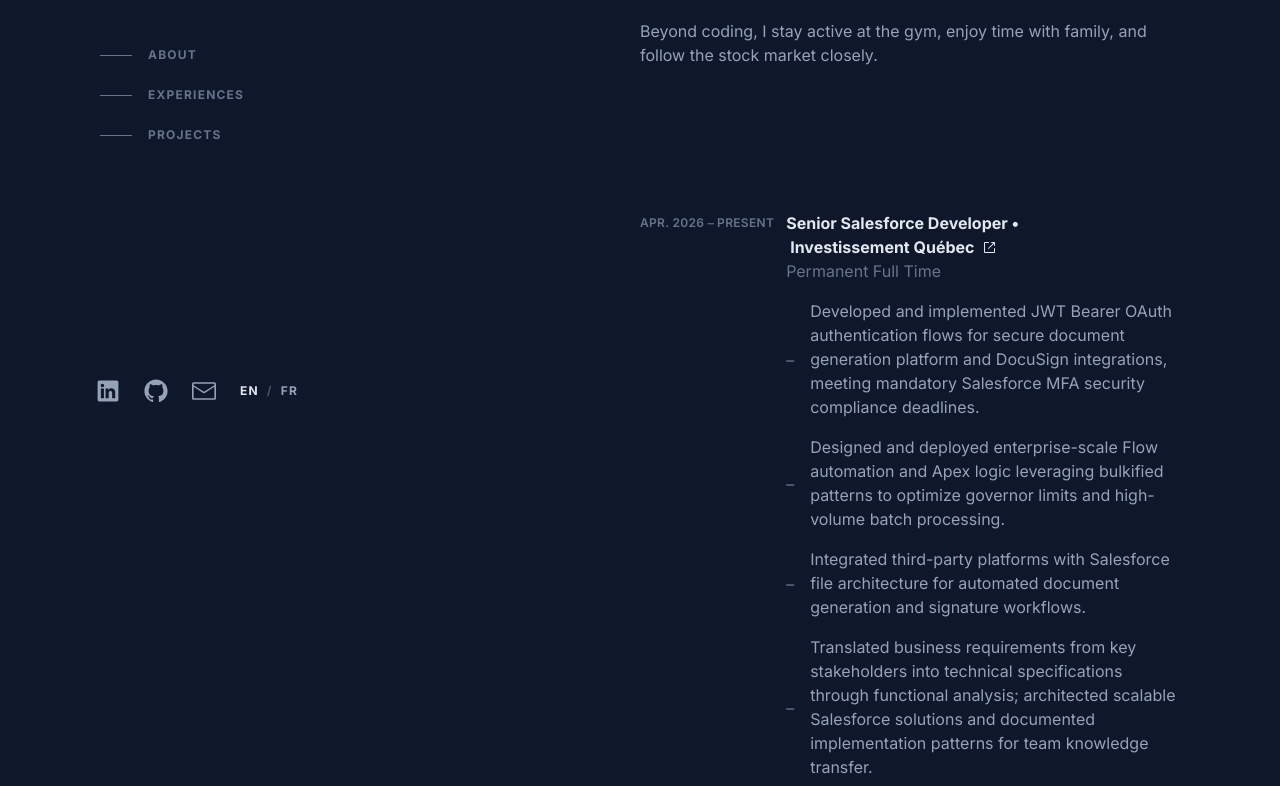
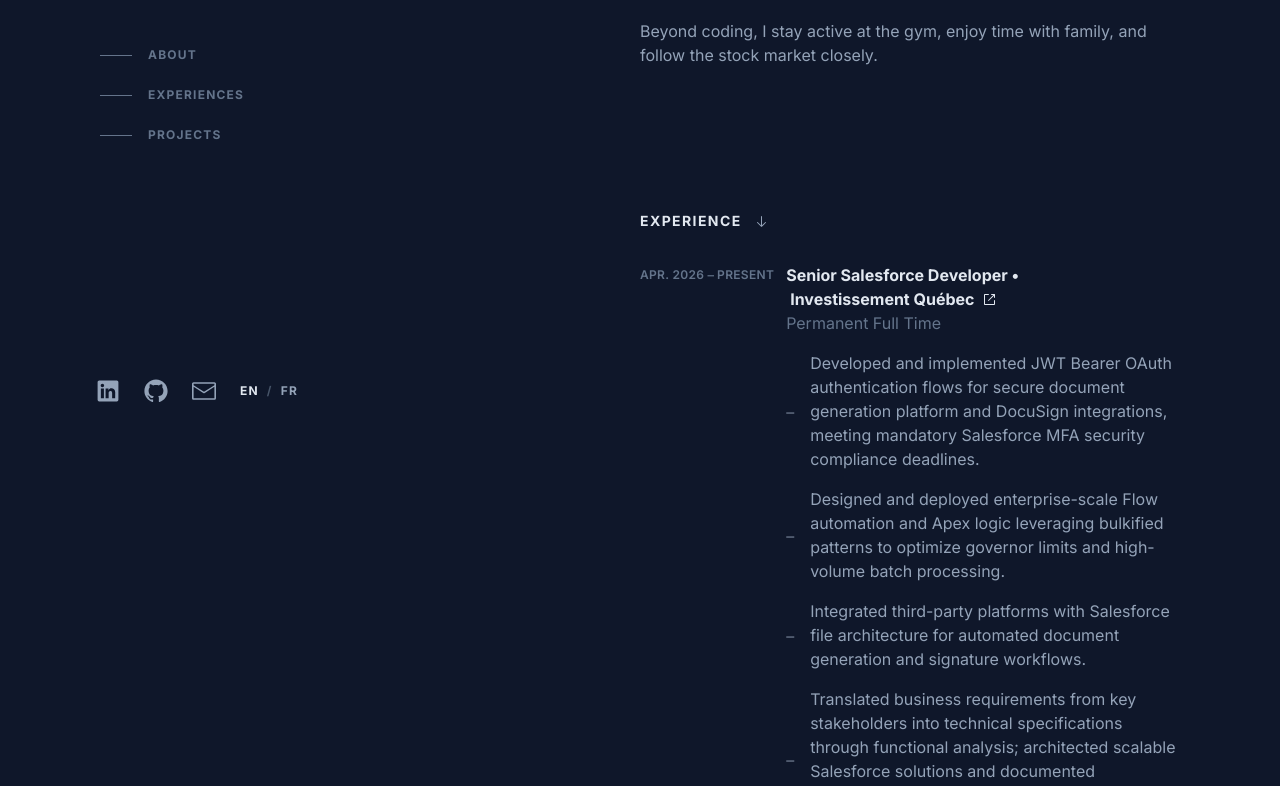
Before and after one commit to kevinshirley/v3, a Next.js app: page / in a window 1280 px wide. Shown: the part 301-1087 px from the top of the page. Built offline with nearby package versions, Linux system fonts and the light colour scheme.

Commit message:
Add a sort toggle to the Experience section

```diff
--- a/src/components/experiences/index.tsx
+++ b/src/components/experiences/index.tsx
@@ -5,14 +5,15 @@ import { ExternalLinkIcon, ArrowRightIcon } from '@radix-ui/react-icons';
 import { experiences, ExperienceType } from '@/data/experiences';
 import { ui } from '@/data/ui';
 import { Locale } from '@/i18n/config';
+import SortableList from './sortable-list';
 
 const Experiences: React.FC<{ locale: Locale }> = ({ locale }) => (
   <section className='mb-36' id='experiences'>
-    <div className='block lg:hidden mb-8'>
-      <h2 className='text-sm font-bold uppercase tracking-widest text-slate-200 lg:sr-only'>{ui[locale].experiences.heading}</h2>
-    </div>
-    <div>
-      {experiences.map((experience: ExperienceType) => (
+    <SortableList
+      heading={ui[locale].experiences.heading}
+      sortOldestFirst={ui[locale].experiences.sortOldestFirst}
+      sortNewestFirst={ui[locale].experiences.sortNewestFirst}
+      items={experiences.map((experience: ExperienceType) => (
         <div key={experience.id} className='mb-24 last:mb-0 md:mb-12 flex flex-col sm:flex-row gap-x-3'>
           <div className='z-10 mb-2 mt-1 text-xs font-semibold uppercase tracking-wide text-slate-500 sm:col-span-2 whitespace-nowrap'>
             {experience.from[locale]} ⎯ {experience.to[locale]}
@@ -40,7 +41,7 @@ const Experiences: React.FC<{ locale: Locale }> = ({ locale }) => (
           </div>
         </div>
       ))}
-    </div>
+    />
     <div className='mt-12'>
       <a className='text-slate-200 font-bold flex items-center gap-x-2 hover:gap-x-3 hover:underline transition-all' href='/resume.pdf' target='__blank'>{ui[locale].experiences.resume} <ArrowRightIcon /></a>
     </div>
--- /dev/null
+++ b/src/components/experiences/sortable-list.tsx
@@ -0,0 +1,37 @@
+'use client';
+
+import React, { useState } from 'react';
+import { ArrowDownIcon } from '@radix-ui/react-icons';
+
+interface SortableListProps {
+  heading: string;
+  sortOldestFirst: string;
+  sortNewestFirst: string;
+  // Expected newest first, which is the default order.
+  items: React.ReactNode[];
+}
+
+const SortableList: React.FC<SortableListProps> = ({ heading, sortOldestFirst, sortNewestFirst, items }) => {
+  const [newestFirst, setNewestFirst] = useState(true);
+  const label = newestFirst ? sortOldestFirst : sortNewestFirst;
+
+  return (
+    <>
+      <div className='flex items-center gap-x-1 mb-8'>
+        <h2 className='text-sm font-bold uppercase tracking-widest text-slate-200'>{heading}</h2>
+        <button
+          type='button'
+          aria-label={label}
+          title={label}
+          onClick={() => setNewestFirst(!newestFirst)}
+          className='p-2 -my-2 text-slate-400 hover:text-slate-200 transition-colors'
+        >
+          <ArrowDownIcon className={`transition-transform ${newestFirst ? '' : 'rotate-180'}`} />
+        </button>
+      </div>
+      <div>{newestFirst ? items : [...items].reverse()}</div>
+    </>
+  );
+};
+
+export default SortableList;
--- a/src/data/ui.ts
+++ b/src/data/ui.ts
@@ -21,6 +21,8 @@ const en = {
   experiences: {
     heading: 'Experience',
     resume: 'View Full Resume',
+    sortOldestFirst: 'Sort oldest first',
+    sortNewestFirst: 'Sort newest first',
   },
   projects: {
     heading: 'Projects',
@@ -56,6 +58,8 @@ const fr: typeof en = {
   experiences: {
     heading: 'Expérience',
     resume: 'Voir le CV complet (en anglais)',
+    sortOldestFirst: 'Trier du plus ancien au plus récent',
+    sortNewestFirst: 'Trier du plus récent au plus ancien',
   },
   projects: {
     heading: 'Projets',
```
